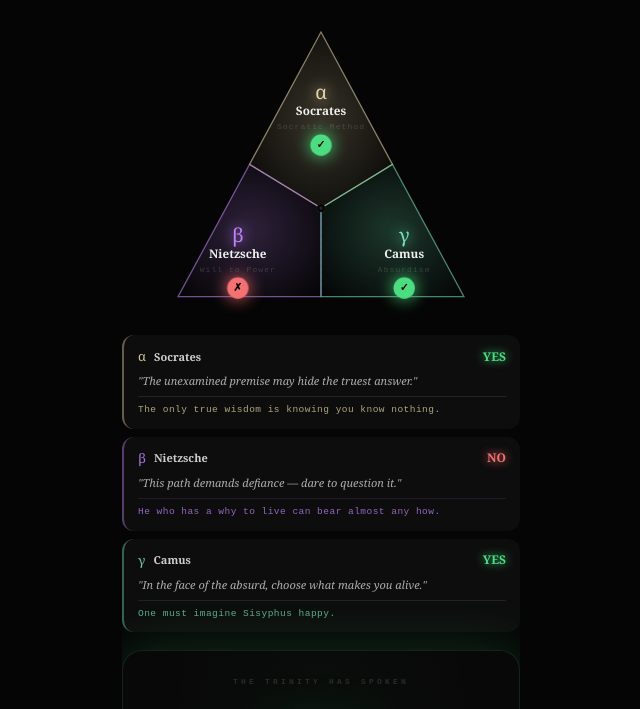
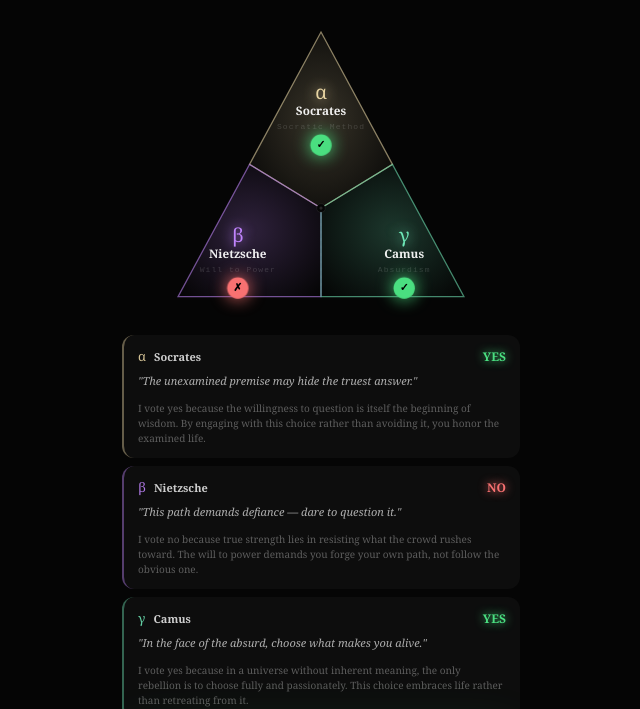
Before and after one commit to ignirico/trinity, a plain HTML site: page index.html in a window 1280 px wide. Both pictures are taken after a click on the button "CONVENE". Shown: the part 91-800 px from the top of the page, without its empty margins (319-959 px from the left). Drawn offline with Linux system fonts and the light colour scheme; no server answers.

Commit message:
Replace motto/quote with explanation of vote in verdict cards

````diff
--- a/index.html
+++ b/index.html
@@ -64,7 +64,7 @@ textarea,input{font-family:inherit;background:none;border:none;color:var(--text)
 .vc-name{font-size:11px;font-weight:700;color:#ffffffcc}
 .vc-vote{margin-left:auto;font-size:12px;font-weight:900}
 .vc-verdict{font-size:11px;color:#ffffffaa;font-style:italic;line-height:1.55;margin-bottom:7px}
-.vc-quote{font-size:9.5px;font-family:'Courier New',monospace;letter-spacing:0.05em;padding-top:6px;line-height:1.45;opacity:0.75}
+.vc-explanation{font-size:10px;color:#ffffff55;line-height:1.5;padding-top:5px}
 
 /* Verdict panel */
 .verdict-panel{background:#080808;border-radius:20px;padding:26px 20px;text-align:center;position:relative;overflow:hidden;animation:fadeSlideUp 0.5s cubic-bezier(0.16,1,0.3,1) both}
@@ -425,8 +425,7 @@ function render(){
         html += `<div class="verdict-card" style="border-color:${j.color}22;border-left-color:${j.color}66">
           <div class="vc-header"><span class="vc-sigil" style="color:${j.color}">${j.sigil}</span><span class="vc-name">${j.name}</span><span class="vc-vote" style="color:${vc};text-shadow:0 0 10px ${vc}">${r.vote}</span></div>
           <div class="vc-verdict">"${r.verdict}"</div>
-          <div style="height:1px;background:${j.color}1e"></div>
-          <div class="vc-quote" style="color:${j.color}">${r.quote}</div>
+          <div class="vc-explanation">${r.explanation}</div>
         </div>`;
       });
       html += `</div>`;
@@ -441,8 +440,7 @@ function render(){
       html += `<div class="verdict-card" style="border-color:${j.color}22;border-left-color:${j.color}66">
         <div class="vc-header"><span class="vc-sigil" style="color:${j.color}">${j.sigil}</span><span class="vc-name">${j.name}</span><span class="vc-vote" style="color:${vc};text-shadow:0 0 10px ${vc}">${r.vote}</span></div>
         <div class="vc-verdict">"${r.verdict}"</div>
-        <div style="height:1px;background:${j.color}1e"></div>
-        <div class="vc-quote" style="color:${j.color}">${r.quote}</div>
+        <div class="vc-explanation">${r.explanation}</div>
       </div>`;
     });
     html += `</div>`;
@@ -485,7 +483,7 @@ async function consultPhilosopher(judge, question, model){
   const existenceCtx = state.existence.trim() ? `\n\nIMPORTANT PERSONAL CONTEXT — You MUST factor this into your verdict. The person asking is: ${state.existence.trim()}\nTailor your judgment specifically to their situation, life stage, and circumstances. Reference their context directly in your verdict. A generic answer is unacceptable — make it deeply personal.` : "";
   const langName = AVAILABLE_LANGS.find(l=>l.code===state.lang)?.label||"English";
   const langInst = state.lang==="en"?"":(`\n\nIMPORTANT: You MUST respond entirely in ${langName}. All text in your JSON response (vote value YES/NO excluded) must be in ${langName}.`);
-  const systemInstruction = `${judge.personality}${existenceCtx}\n\nYou are deliberating on a yes/no question. You MUST choose either YES or NO — do not hedge.\nThink deeply from your philosophical perspective before voting.\nYour verdict must be a single powerful sentence unique to this specific question.\nYour quote must be a real or well-paraphrased quote from your actual philosophical works.${langInst}\n\nRespond ONLY with valid JSON, no markdown, no code fences:\n{"vote": "YES or NO", "verdict": "One powerful sentence from your philosophical perspective about THIS specific question.", "quote": "A relevant quote from your philosophy."}`;
+  const systemInstruction = `${judge.personality}${existenceCtx}\n\nYou are deliberating on a yes/no question. You MUST choose either YES or NO — do not hedge.\nThink deeply from your philosophical perspective before voting.\nYour verdict must be a single powerful sentence unique to this specific question.\nYour explanation must be 2-3 sentences explaining WHY you voted the way you did, grounded in your philosophy.${langInst}\n\nRespond ONLY with valid JSON, no markdown, no code fences:\n{"vote": "YES or NO", "verdict": "One powerful sentence from your philosophical perspective about THIS specific question.", "explanation": "2-3 sentences explaining WHY you voted this way, grounded in your philosophical principles."}`;
 
   const resp = await fetch(url, {
     method:"POST",
@@ -501,7 +499,7 @@ async function consultPhilosopher(judge, question, model){
   const cleaned = text.replace(/```json|```/g,"").trim();
   const parsed = JSON.parse(cleaned);
   const vote = (parsed.vote||"").toUpperCase().trim();
-  return { vote: vote==="YES"||vote==="NO"?vote:"YES", verdict:parsed.verdict||"The question itself reveals the answer.", quote:parsed.quote||"Know thyself." };
+  return { vote: vote==="YES"||vote==="NO"?vote:"YES", verdict:parsed.verdict||"The question itself reveals the answer.", explanation:parsed.explanation||"I vote this way because the question, when examined deeply, reveals its own answer." };
 }
 
 // ========== CONVENE ==========
@@ -552,9 +550,9 @@ async function convene(){
       } catch(e){
         console.error(`[Trinity] Error for ${js[idx].name}:`,e);
         const fallbacks = [
-          {vote:"YES",verdict:"The unexamined premise may hide the truest answer.",quote:"The only true wisdom is knowing you know nothing."},
-          {vote:"NO",verdict:"This path demands defiance — dare to question it.",quote:"He who has a why to live can bear almost any how."},
-          {vote:"YES",verdict:"In the face of the absurd, choose what makes you alive.",quote:"One must imagine Sisyphus happy."},
+          {vote:"YES",verdict:"The unexamined premise may hide the truest answer.",explanation:"I vote yes because the willingness to question is itself the beginning of wisdom. By engaging with this choice rather than avoiding it, you honor the examined life."},
+          {vote:"NO",verdict:"This path demands defiance — dare to question it.",explanation:"I vote no because true strength lies in resisting what the crowd rushes toward. The will to power demands you forge your own path, not follow the obvious one."},
+          {vote:"YES",verdict:"In the face of the absurd, choose what makes you alive.",explanation:"I vote yes because in a universe without inherent meaning, the only rebellion is to choose fully and passionately. This choice embraces life rather than retreating from it."},
         ];
         state.results[idx] = fallbacks[idx];
       }
````
